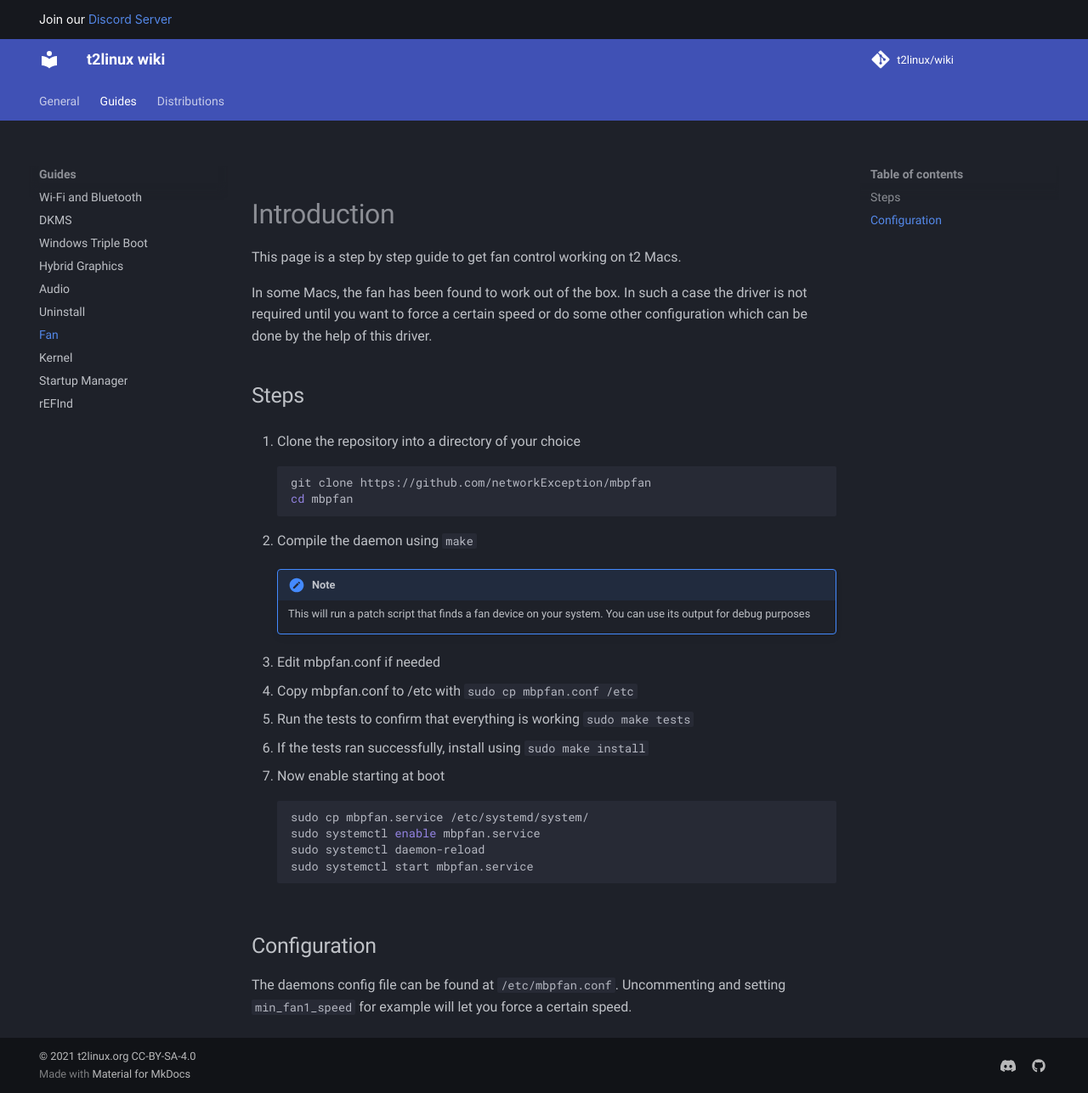
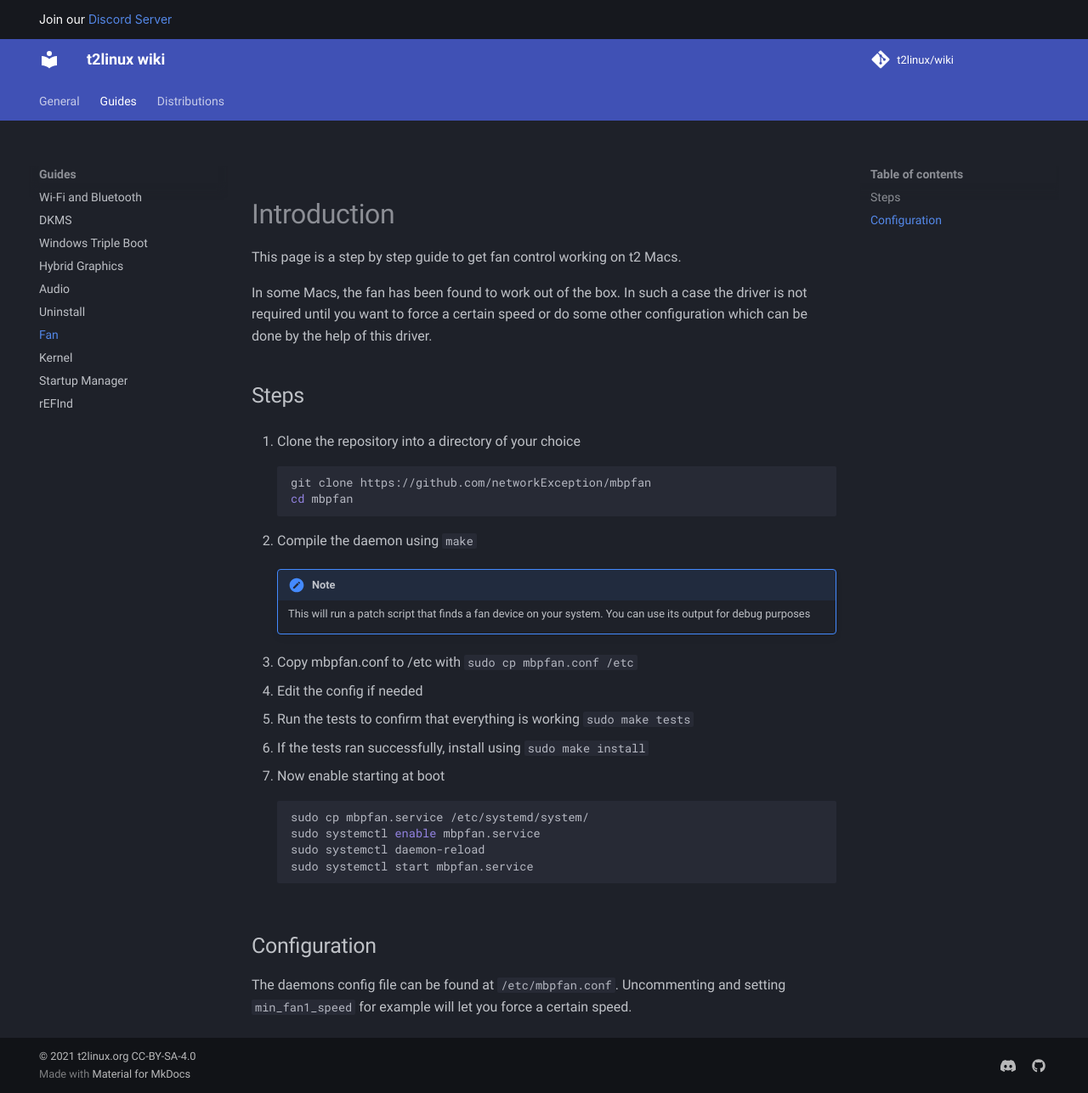
Before and after one commit to t2linux/wiki, an MkDocs documentation site: the page built from docs/guides/fan.md, in a window 1280 px wide and 1287 px high. Shown: the whole window at 85% size. Built offline with MkDocs 1.6.1 and Material for MkDocs 9.7.7, drawn with Linux system fonts in a browser that asks for light colours; comment, search, counter and statistics services are not loaded.

Commit message:
flipped the order to copy first, then edit later

```diff
--- a/docs/guides/fan.md
+++ b/docs/guides/fan.md
@@ -19,8 +19,8 @@ In some Macs, the fan has been found to work out of the box. In such a case the
         This will run a patch script that finds a fan device on your system.
         You can use its output for debug purposes
 
-3. Edit mbpfan.conf if needed
-4. Copy mbpfan.conf to /etc with `sudo cp mbpfan.conf /etc`
+3. Copy mbpfan.conf to /etc with `sudo cp mbpfan.conf /etc`
+4. Edit the config if needed
 5. Run the tests to confirm that everything is working `sudo make tests`
 6. If the tests ran successfully, install using `sudo make install`
 7. Now enable starting at boot
```
